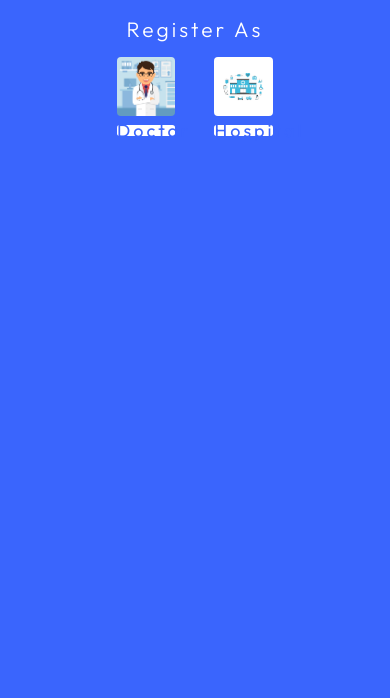
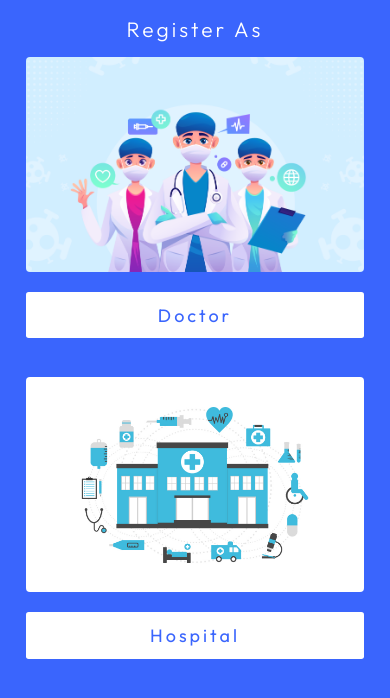
Before and after one commit to aswanthup/dr_one, a React (Create React App) app: page / in a window 390 px wide. Shown: the top 698 px of the page. Built offline with nearby package versions, Linux system fonts and the light colour scheme.

Commit message:
doctor-landing-responsive

```diff
--- a/src/pages/registerlanding/Registerlanding.jsx
+++ b/src/pages/registerlanding/Registerlanding.jsx
@@ -11,8 +11,8 @@ export default function Registerlanding() {
 
       <div className="container registerlanding_main flex">
         <div className="registerlanding_left">
-          <div className="registerlanding_image">
-            <img src="/images/doctor10.jpg" alt="" />
+          <div className="registerlanding_image flex">
+            <img src="images/mobile.png" alt="" />
           </div>
 
           <div onClick={()=>navigate("/doctoradminregistration1")} className="registerlanding_button flex">
@@ -21,7 +21,7 @@ export default function Registerlanding() {
         </div>
 
         <div className="registerlanding_left">
-          <div className="registerlanding_image">
+          <div className="registerlanding_image flex">
             <img src="/images/hospital10.jpg" alt="" />
           </div>
 
--- a/src/pages/registerlanding/registerlanding.css
+++ b/src/pages/registerlanding/registerlanding.css
@@ -46,3 +46,33 @@
          background-color: rgba(255, 255, 255,0.7);
     }
 }
+
+@media screen and (max-width:780px){
+    .registerlanding_main{
+        flex-direction: column;
+    }
+
+    .registerlanding_image{
+        align-items: center;
+        justify-content: center;
+    }
+
+
+    .registerlanding_image img{
+        width:100%;
+        height:55vw;
+    }
+
+    .registerlanding_button{
+        height:12vw;
+        margin-top:20px;
+        justify-content: center;
+        align-items: center;
+    }
+
+
+    .registerlanding_button h2{
+        width:35vw;
+
+    }
+}
```
